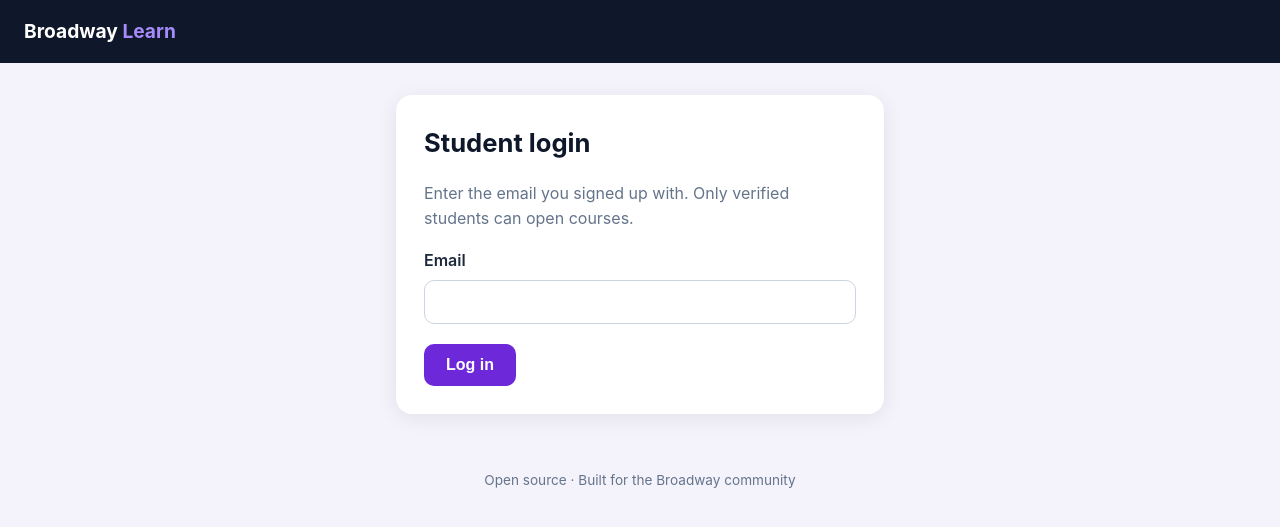
After one commit to broadway-learn/Broadway-learning-platform-, a Flask app: page /login in a window 1280 px wide. The commit adds this page. Shown: the top 527 px of the page. Run offline with Flask 3, Linux system fonts and the light colour scheme.

Commit message:
Add student login and verified-only courses page

```diff
--- a/app.py
+++ b/app.py
@@ -80,6 +80,42 @@ def admin_update(student_id, action):
     conn.close()
     return redirect(url_for("admin"))
 init_db()
+from flask import session
+
+app.secret_key = os.environ.get("SECRET_KEY", "dev-only-change-me")
+
+@app.route("/login", methods=["GET", "POST"])
+def login():
+    message = None
+    if request.method == "POST":
+        email = request.form["email"].strip().lower()
+        conn = get_db()
+        student = conn.execute(
+            "SELECT * FROM students WHERE lower(email) = ? AND status = 'verified' "
+            "ORDER BY id DESC LIMIT 1", (email,)
+        ).fetchone()
+        conn.close()
+        if student:
+            session["student_id"] = student["id"]
+            return redirect(url_for("courses"))
+        message = "We could not find a verified student with that email yet."
+    return render_template("login.html", message=message)
+
+@app.route("/courses")
+def courses():
+    if "student_id" not in session:
+        return redirect(url_for("login"))
+    conn = get_db()
+    student = conn.execute(
+        "SELECT * FROM students WHERE id = ?", (session["student_id"],)
+    ).fetchone()
+    conn.close()
+    return render_template("courses.html", student=student)
+
+@app.route("/logout")
+def logout():
+    session.clear()
+    return redirect(url_for("home"))
 
 if __name__ == "__main__":
     app.run(debug=True)
--- a/templates/index.html
+++ b/templates/index.html
@@ -13,6 +13,7 @@
       <h1>Learn. Build. Grow.</h1>
       <p class="muted">Free online courses and certificates for students in the Broadway community. Verify your student status to get started.</p>
       <a class="btn" href="/signup">Student sign-up</a>
+      <a class="btn" href="/login" style="margin-left:8px;">Student login</a>
     </div>
   </main>
   <footer>Open source · Built for the Broadway community</footer>
--- /dev/null
+++ b/templates/login.html
@@ -0,0 +1,25 @@
+<!DOCTYPE html>
+<html>
+<head>
+  <meta charset="utf-8">
+  <meta name="viewport" content="width=device-width, initial-scale=1">
+  <title>Student login - Broadway Learn</title>
+  <link rel="stylesheet" href="{{ url_for('static', filename='style.css') }}">
+</head>
+<body>
+  <header><div class="brand">Broadway <span>Learn</span></div></header>
+  <main>
+    <div class="card">
+      <h1>Student login</h1>
+      <p class="muted">Enter the email you signed up with. Only verified students can open courses.</p>
+      {% if message %}<p style="color:#b91c1c;">{{ message }}</p>{% endif %}
+      <form method="POST">
+        <label for="email">Email</label>
+        <input type="email" id="email" name="email" required>
+        <button class="btn" type="submit">Log in</button>
+      </form>
+    </div>
+  </main>
+  <footer>Open source · Built for the Broadway community</footer>
+</body>
+</html>
```
Also changed, not shown: templates/courses.html (added, +23 -0 lines).
